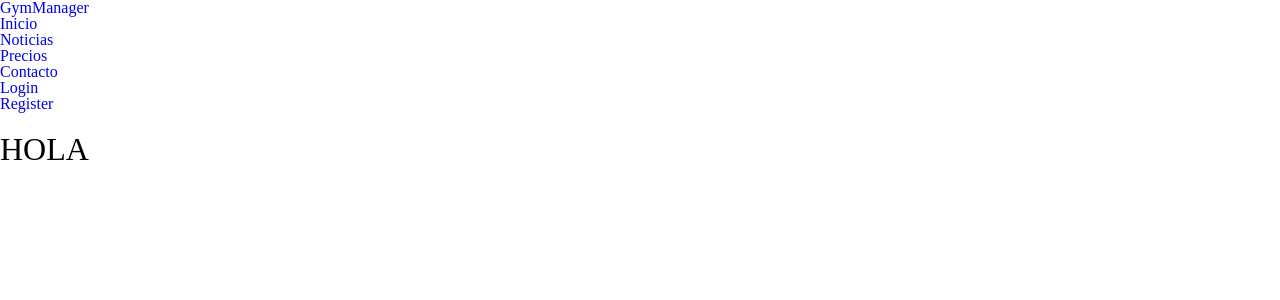
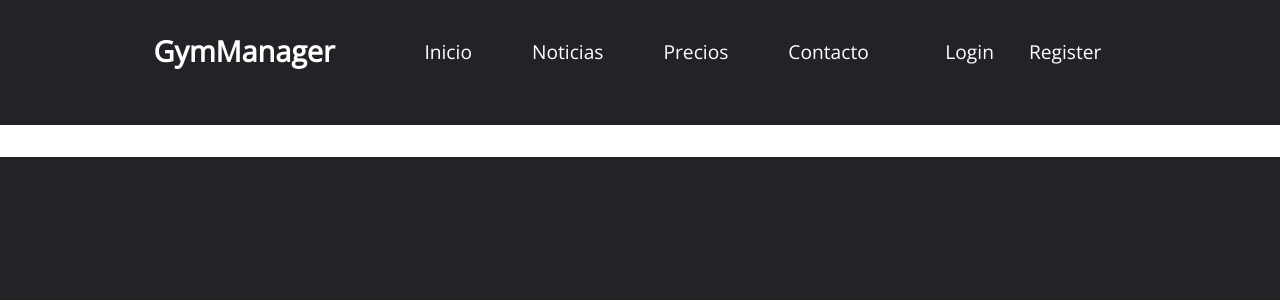
Before and after one commit to jlopez-02/GymManager, a PHP site: page / in a window 1280 px wide. Shown: the top 300 px of the page. Run offline with PHP 8.4, Linux system fonts and the light colour scheme; some libraries are stand-ins or nearby versions.

Commit message:
NUEVO NAV

```diff
--- a/TFC-GymManager/app/styles/css/root2.css
+++ b/TFC-GymManager/app/styles/css/root2.css
@@ -1,82 +1,100 @@
-.navbar {
-  display: flex;
-  justify-content: space-between;
-  align-items: center;
-  padding: 10px;
-  background-color: #fff;
-  box-shadow: 0px 1px 5px rgba(0, 0, 0, 0.1);
+@import url("https://fonts.googleapis.com/css2?family=Montserrat:wght@500&family=Noto+Sans:wght@600&family=Open+Sans&display=swap");
+body {
+  min-height: 100vh;
+  background-color: #222327;
+  font-family: "Open Sans", sans-serif;
+}
+body * {
+  color: #fff;
 }
 
-.navbar-logo {
-  font-weight: bold;
-  font-size: 24px;
+header nav {
+  position: sticky;
+  width: 100%;
+  top: 0;
+  right: 0;
+  z-index: 1000;
+  display: flex;
+  align-items: center;
+  justify-content: space-between;
+  background: transparent;
+  padding: 28px 12%;
+  transition: all 0.5s ease;
 }
-
-.navbar-menu {
+header nav .logo-container {
   display: flex;
-  list-style: none;
-  margin: 0;
-  padding: 0;
+  align-items: center;
 }
-
-.navbar-menu li {
-  margin-right: 20px;
+header nav .app_logo {
+  font-size: 1.8rem;
+  font-weight: 600;
+  margin-right: 3px;
 }
-
-.navbar-menu li:last-child {
-  margin-right: 0;
+header nav #nav_list {
+  display: flex;
 }
-
-.navbar-menu li a {
-  color: #333;
-  text-decoration: none;
-  font-size: 18px;
+header nav #nav_list a {
+  font-size: 1.2rem;
+  font-weight: 500;
+  padding: 5px 0;
+  margin: 0px 30px;
+  transition: all 0.5s ease;
 }
-
-.navbar-burger {
+header nav #nav_list a:hover {
+  color: #29fd53;
+}
+header nav #nav_buttons {
+  display: flex;
+  align-items: center;
+}
+header nav #nav_buttons a {
+  font-size: 1.2rem;
+  font-weight: 500;
+  margin-right: 25px;
+  margin-left: 10px;
+}
+header nav #nav_buttons #menu-icon i {
+  font-size: 35px;
+  cursor: pointer;
+  z-index: 10001;
   display: none;
 }
 
-.burger-line {
-  width: 25px;
-  height: 3px;
-  background-color: #333;
-  margin: 5px;
+@media (max-width: 1280px) {
+  #nav_list {
+    padding: 14px 2%;
+    transition: 0.2s;
+  }
+  #nav_list a {
+    padding: 5px 0;
+    margin: 0px 20px;
+  }
 }
-
-.navbar-buttons {
-  display: flex;
-}
-
-.nav-button-container {
-  margin-left: 10px;
-}
-
-.nav-button {
-  display: inline-block;
-  padding: 10px 20px;
-  background-color: #333;
-  color: #fff;
-  border-radius: 5px;
-  text-decoration: none;
-}
-
-@media only screen and (max-width: 768px) {
-  .navbar-menu {
-    display: none;
+@media (max-width: 1090px) {
+  #menu-icon i {
+    display: block !important;
   }
-  .navbar-burger {
+  #nav_list {
+    position: absolute;
+    top: 100%;
+    right: 2%;
+    width: 270px;
+    height: 29vh;
+    background-color: #29fd53;
+    display: flex;
+    flex-direction: column;
+    justify-content: flex-start;
+    border-radius: 10px;
+    transition: all 0.5s ease;
+  }
+  #nav_list a:hover {
+    color: red;
+  }
+  #nav_list a {
     display: block;
-    cursor: pointer;
-  }
-  .burger-line {
-    margin: 0;
-  }
-  .navbar-burger.active .burger-line:nth-child(1) {
-    transform: rotate(45deg) translate(5px, 5px);
-  }
-  .navbar-burger.active .burger-line:nth-child(2) {
-    opacity: 0;
+    margin: 12px 0;
+    padding: 0px 25px;
+    transition: all 0.5s ease;
   }
 }
 
--- a/TFC-GymManager/app/styles/scss/root2.scss
+++ b/TFC-GymManager/app/styles/scss/root2.scss
@@ -1,85 +1,138 @@
-.navbar {
-    display: flex;
-    justify-content: space-between;
-    align-items: center;
-    padding: 10px;
-    background-color: #fff;
-    box-shadow: 0px 1px 5px rgba(0, 0, 0, 0.1);
+@import url('https://fonts.googleapis.com/css2?family=Montserrat:wght@500&family=Noto+Sans:wght@600&family=Open+Sans&display=swap');
+
+$bg-color: #222327;
+$text-color: #fff;
+$main-color: #29fd53;
+$fuente: 'Open Sans', sans-serif;
+
+body{
+  min-height: 100vh;
+  background-color: $bg-color;
+  font-family: $fuente;
+
+  & *{
+    color: $text-color;
   }
 
-  .navbar-logo {
-    font-weight: bold;
-    font-size: 24px;
 }
 
-  .navbar-menu {
+header nav{
+  position: sticky;
+  width: 100%;
+  top: 0;
+  right: 0;
+  z-index: 1000;
   display: flex;
-    list-style: none;
-    margin: 0;
-    padding: 0;
+  align-items: center;
+  justify-content: space-between;
+  background: transparent;
+  padding: 28px 12%;
+  transition: all .5s ease;
+
+  .logo-container{
+    display: flex;
+    align-items: center;
   }
 
-  .navbar-menu li {
-    margin-right: 20px;
+  .app_logo{
+    font-size: 1.8rem;
+    font-weight: 600;
+    margin-right: 3px;
   }
 
-  .navbar-menu li:last-child {
-    margin-right: 0;
+  #nav_list{
+    display: flex;
+
+    a{
+      font-size: 1.2rem;
+      font-weight: 500;
+      padding: 5px 0;
+      margin: 0px 30px;
+      transition: all .5s ease;
+
+      &:hover{
+        color: $main-color;
+      }
     }
 
-  .navbar-menu li a {
-    color: #333;
-    text-decoration: none;
-    font-size: 18px;
+
   }
 
-  .navbar-burger {
+  #nav_buttons{
+
+    display: flex;
+    align-items: center;
+
+    a{
+      font-size: 1.2rem;
+      font-weight: 500;
+      margin-right: 25px;
+      margin-left: 10px;
+    }
+
+    #menu-icon{
+      i {
+        font-size: 35px;
+        cursor: pointer;
+        z-index: 10001;
         display: none;
       }
 
-  .burger-line {
-    width: 25px;
-    height: 3px;
-    background-color: #333;
-    margin: 5px;
+    }
+  }
 }
 
-  .navbar-buttons {
-    display: flex;
+
+@media (max-width: 1280px) {
+  #nav_list{
+    padding: 14px 2%;
+    transition: .2s;
+
+    a{
+      padding: 5px 0;
+      margin: 0px 20px;
+    }
   }
 
-  .nav-button-container {
-    margin-left: 10px;
 }
 
-  .nav-button {
-    display: inline-block;
-    padding: 10px 20px;
-    background-color: #333;
-    color: #fff;
-    border-radius: 5px;
-    text-decoration: none;
+@media (max-width: 1090px) {
+
+  #menu-icon i{
+    display: block !important;
   }
 
-  @media only screen and (max-width: 768px) {
-    .navbar-menu {
-      display: none;
+
+  #nav_list{
+    position: absolute;
+    top: 100%;
+    right: 2%;
+    width: 270px;
+    height: 29vh;
+    background-color: #29fd53;
+    display: flex;
+    flex-direction: column;
+    justify-content: flex-start;
+    border-radius: 10px;
+    transition: all .5s ease;
+
+    a:hover{
+      color: red;
     }
 
-    .navbar-burger {
+    a{
       display: block;
-      cursor: pointer;
+      margin: 12px 0;
+      padding: 0px 25px;
+      transition: all .5s ease;
+
+
+
     }
 
-    .burger-line {
-      margin: 0;
+
+
+
   }
 
-    .navbar-burger.active .burger-line:nth-child(1) {
-      transform: rotate(45deg) translate(5px, 5px);
 }
-
-    .navbar-burger.active .burger-line:nth-child(2) {
-      opacity: 0;
-    }
-}
--- a/TFC-GymManager/app/views/root_page.php
+++ b/TFC-GymManager/app/views/root_page.php
@@ -9,6 +9,9 @@
         <meta charset="UTF-8">
         <title>GymManager</title>
 
+        <!--CDN-->
+        <link rel="stylesheet" href="https://cdnjs.cloudflare.com/ajax/libs/font-awesome/6.3.0/css/all.min.css" integrity="sha512-SzlrxWUlpfuzQ+pcUCosxcglQRNAq/DZjVsC0lE40xsADsfeQoEypE+enwcOiGjk/bSuGGKHEyjSoQ1zVisanQ==" crossorigin="anonymous" referrerpolicy="no-referrer" />
+
         <!--Styles-->
         <link rel="stylesheet" href="app/styles/css/reset.css"/> <!-- Reduce Browser inconsistencies-->
         <link rel="stylesheet" href="app/styles/css/normalize.css"/>
@@ -18,9 +21,11 @@
         <div id="root">
             <header id="root_header">
                 <nav id="nav_container">
-                    <a href="#" class="app_logo">
-                        GymManager
-                    </a>
+                    <div id="logo-container">
+                        <a href="#" class="app_logo">
+                            GymManager
+                        </a>
+                    </div>
 
                     <div id="nav_menu">
                         <ul id="nav_list">
@@ -47,6 +52,8 @@
                         <div class="nav_button_container">
                             <a href="index.php?action=register" class="nav_button">Register</a>
                         </div>
+
+                        <div id="menu-icon"><i class="fa-solid fa-bars"></i></div>
                     </div>
 
 
--- a/TFC-GymManager/nbproject/private/private.xml
+++ b/TFC-GymManager/nbproject/private/private.xml
@@ -2,8 +2,6 @@
 <project-private xmlns="http://www.netbeans.org/ns/project-private/1">
     <editor-bookmarks xmlns="http://www.netbeans.org/ns/editor-bookmarks/2" lastBookmarkId="0"/>
     <open-files xmlns="http://www.netbeans.org/ns/projectui-open-files/2">
-        <group>
-            <file>file:/D:/XAMPP/htdocs/GymManager/TFC-GymManager/app/views/root_page.php</file>
-        </group>
+        <group/>
     </open-files>
 </project-private>
```
Also changed, not shown: 1 other file. Lines whose indentation alone changed are shown as unchanged.
